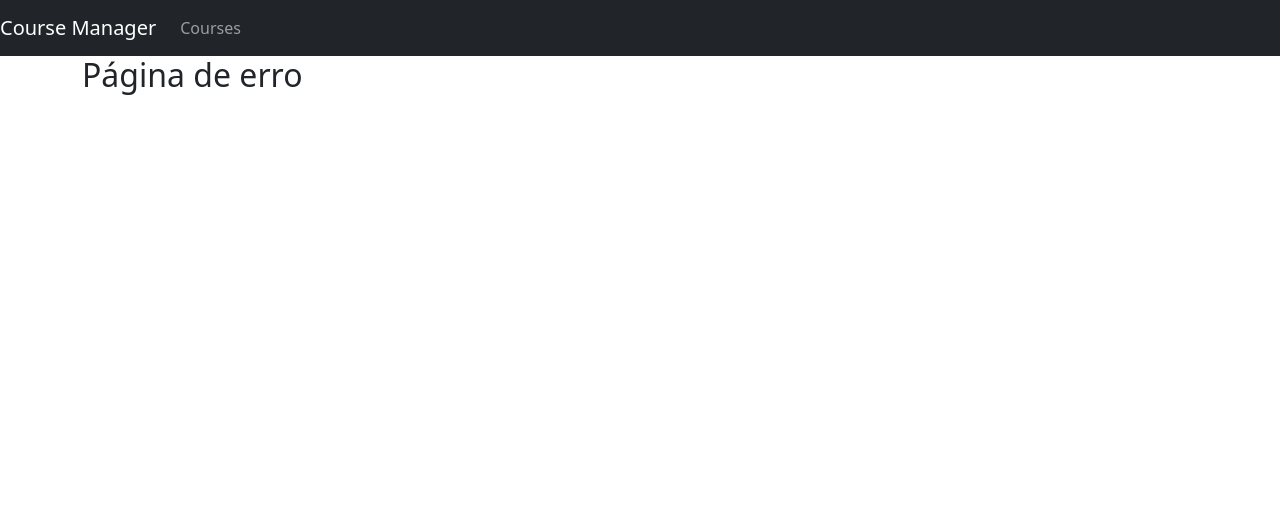
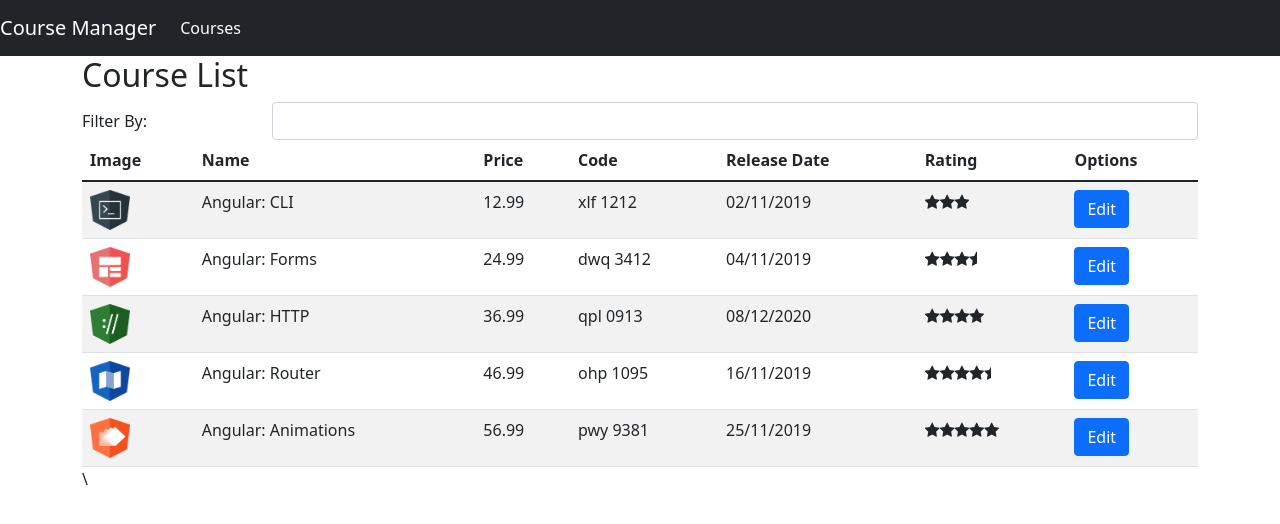
Before and after one commit to wcampos5/angular8-digitalinnovationone-training, an Angular app: page /courses in a window 1280 px wide. Shown: the top 524 px of the page. Built offline with nearby package versions, Linux system fonts and the light colour scheme.

Commit message:
Added courses info page; links to edit with their routes passing id parameter

```diff
--- /dev/null
+++ b/src/app/course/course-info.component.html
@@ -0,0 +1 @@
+<h2> Course Id: {{ courseId }}</h2>>
--- /dev/null
+++ b/src/app/course/course-info.component.ts
@@ -0,0 +1,27 @@
+import { Component, OnInit } from "@angular/core";
+import { ActivatedRoute } from "@angular/router";
+import { CourseListComponent } from "./course-list.component";
+
+@Component({
+    templateUrl: './course-info.component.html'
+})
+export class CourseInfoComponent implements OnInit {
+
+    //Member
+    courseId: number;
+
+    //Injeta a rota ativa na variavel activeRoute
+    constructor(private activatedRoute: ActivatedRoute){
+
+    }
+
+    ngOnInit(): void {
+
+        //Configura o courseId baseado na rota ativa. .paramMap.get('id') refere-se a var id passada no routerLink
+        this.courseId = +this.activatedRoute.snapshot.paramMap.get('id');
+
+
+
+    }
+
+}
--- a/src/app/course/course-list.component.html
+++ b/src/app/course/course-list.component.html
@@ -37,7 +37,12 @@
                 <app-star [rating]="course.rating"></app-star>
             </td>
 
-            <td></td>
+            <td>
+                <!-- A propriedade [routerLink] recebe um array com a rota a ser direcionada e seus paramentros-->
+                <a [routerLink]="['/courses/info', course.id]" class="btn btn-primary">Edit</a>
+
+            </td>
         </tr>
-    </tbody>
+    </tbody>\
+
 </table>
--- a/src/app/nav-bar/nav-bar.component.html
+++ b/src/app/nav-bar/nav-bar.component.html
@@ -1,5 +1,5 @@
 <nav class="navbar navbar-expand-lg navbar-dark bg-dark">
-    <a  href="#" class="navbar-brand">Course Manager</a>
+    <a  [routerLink]="['/courses']" class="navbar-brand">Course Manager</a>
 
     <button class="navbar-toggler" type="button" data-toggle="collapse" data-target="#navbarSupportedContent"
         aria-controls="navbarSupportedContent" aria-expanded="false" aria-label="Toggle navigation">
@@ -9,7 +9,7 @@
     <div class="collapse navbar-collapse" id="navbarSupportedContent">
         <ul class="navbar-nav mr-auto">
             <li class="nav-item">
-                <a href="#"  class="nav-link">Courses</a>
+                <a [routerLink]="['/courses']" routerLinkActive="active"  class="nav-link">Courses</a>
             </li>
         </ul>
     </div>
--- a/tsconfig.json
+++ b/tsconfig.json
@@ -25,6 +25,7 @@
     "enableI18nLegacyMessageIdFormat": false,
     "strictInjectionParameters": true,
     "strictInputAccessModifiers": true,
-    "strictTemplates": true
+    "strictTemplates": true,
+    "strictNullChecks": false
   }
 }
```
Also changed, not shown: src/app/app.module.ts (+14 -6 lines), src/app/course/course.ts (+8 -8 lines).
